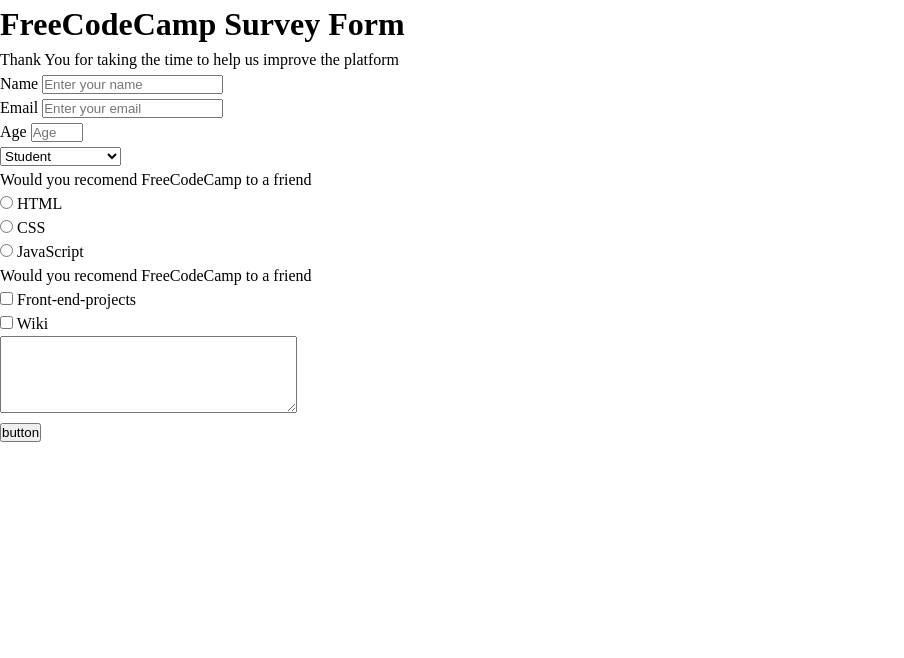
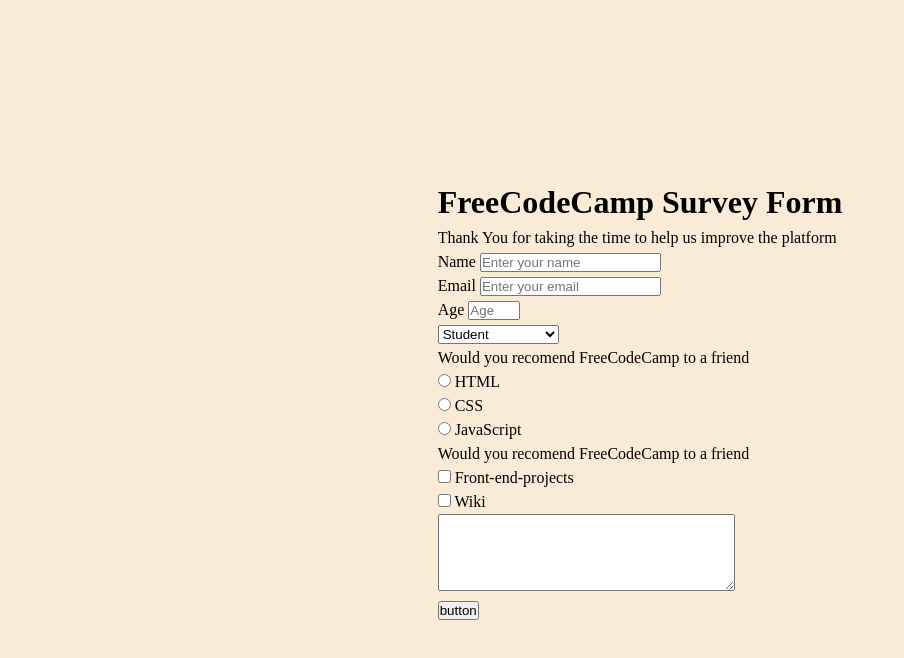
Before and after one commit to Great-kiola/FreecodeCamp-Certification, a plain HTML site: page Survey Form/index.html in a window 1280 px wide. Shown: the whole page, without its empty margins (0-904 px from the left). Drawn offline with Linux system fonts and the light colour scheme.

Commit message:
Made changes to the css file

```diff
--- a/Survey Form/styles.css
+++ b/Survey Form/styles.css
@@ -7,4 +7,7 @@
 body{
     line-height: 1.5;
     min-height: 100vh;
+    background-color: antiquewhite;
+    display: grid;
+    place-content: center;
 }
```
